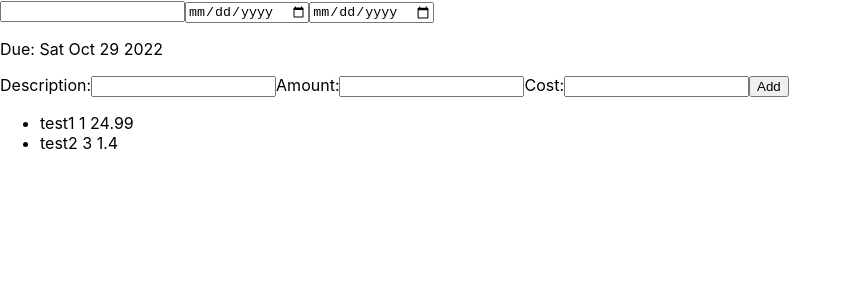
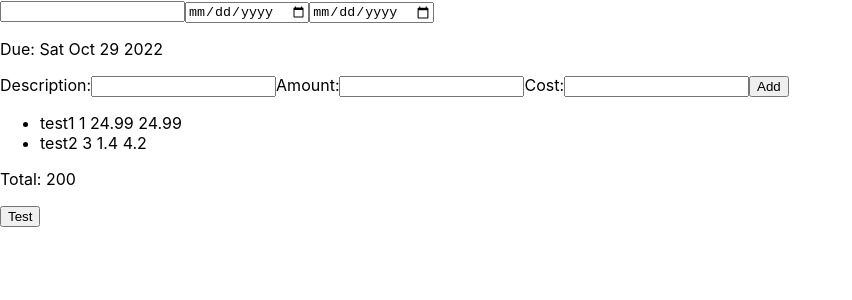
Before and after one commit to Joonasp1/arve-app, a React (Create React App) app: page / in a window 1280 px wide. Shown: the top 300 px of the page, without its empty margins (0-852 px from the left). Built offline with nearby package versions, Linux system fonts and the light colour scheme.

Commit message:
footer logic, states added to parent

```diff
--- a/src/components/receipt.js
+++ b/src/components/receipt.js
@@ -1,16 +1,46 @@
-import React from 'react'
 import Receiptheader from './Receiptheader'
 import Receiptlines from './Receiptlines'
 import Receiptfooter from './Receiptfooter'
 
-function receipt() {
-  return (
-    <div className='receipt'>
-        <Receiptheader />
-        <Receiptlines />
-        <Receiptfooter />
-    </div>
-  )
+import React, { Component } from 'react'
+
+export default class receipt extends Component {
+
+  constructor(props){
+    super(props)
+    this.state = {
+        total: "200",
+        lines: [
+          {id: 1, description: "test1", amount: 1, cost: 24.99, total: 0},
+          {id: 2, description: "test2", amount: 3, cost: 1.40, total: 0}
+      ],
+    }
 }
 
-export default receipt
+setTotal(){
+  var newTotal = 0
+  this.state.lines.forEach(element => {
+    newTotal += Math.round(element.amount * element.cost * 100) / 100
+  });
+  newTotal = Math.round(newTotal * 100) / 100
+  this.setState({total: newTotal.toString()})
+  console.log("CALLED")
+}
+
+addLine(desc, amt, cst) {
+  var newIndex = this.state.lines.length + 1;
+  var newArray = [...this.state.lines]
+  newArray.push({id: newIndex, description: desc, amount: amt, cost: cst})
+  this.setState({lines: newArray})
+}
+
+  render() {
+    return (
+      <div className='receipt'>
+        <Receiptheader></Receiptheader>
+        <Receiptlines lines={this.state.lines} addLine={this.addLine.bind(this)}></Receiptlines>
+        <Receiptfooter total={this.state.total} setTotal={this.setTotal.bind(this)}></Receiptfooter>
+      </div>
+    )
+  }
+}
--- a/src/components/receiptfooter.js
+++ b/src/components/receiptfooter.js
@@ -12,7 +12,8 @@ export default class receiptfooter extends Component {
     return (
 
       <div className='rfooter'>
-
+        <p>Total: {this.props.total}</p>
+        <button onClick={() => {this.props.setTotal()}}>Test</button>
       </div>
     )
   }
--- a/src/components/receiptlines.js
+++ b/src/components/receiptlines.js
@@ -12,14 +12,6 @@ export default class receiptlines extends Component {
             amountField: 0,
             costField: 0,
         }
-    }
-
-    addLine(event) {
-        var newIndex = this.state.lines.length + 1;
-        var newArray = [...this.state.lines]
-        newArray.push({id: newIndex, description: this.state.descriptionField, amount: Number(this.state.amountField), cost: Number(this.state.costField)})
-        this.setState({lines: newArray})
-        console.log(this.state.lines)
     }
 
     updateDescription(event){
@@ -44,10 +36,10 @@ export default class receiptlines extends Component {
             <input type="number" onChange={this.updateAmount.bind(this)}></input>
             <label>Cost:</label>
             <input type="number" onChange={this.updateCost.bind(this)}></input>
-            <input type="button" value="Add" onClick={this.addLine.bind(this)}></input>
+            <input type="button" value="Add" onClick={() => {this.props.addLine(this.state.descriptionField, Number(this.state.amountField), Number(this.state.costField))}}></input>
         </form>
         <ul>
-            {this.state.lines.map(l => (<li key={l.id}>{l.description} {l.amount} {l.cost}</li>))}
+            {this.props.lines.map(l => (<li key={l.id}>{l.description} {l.amount} {l.cost} {Math.round(l.cost * l.amount * 100) / 100}</li>))}
         </ul>
       </div>
     )
```
